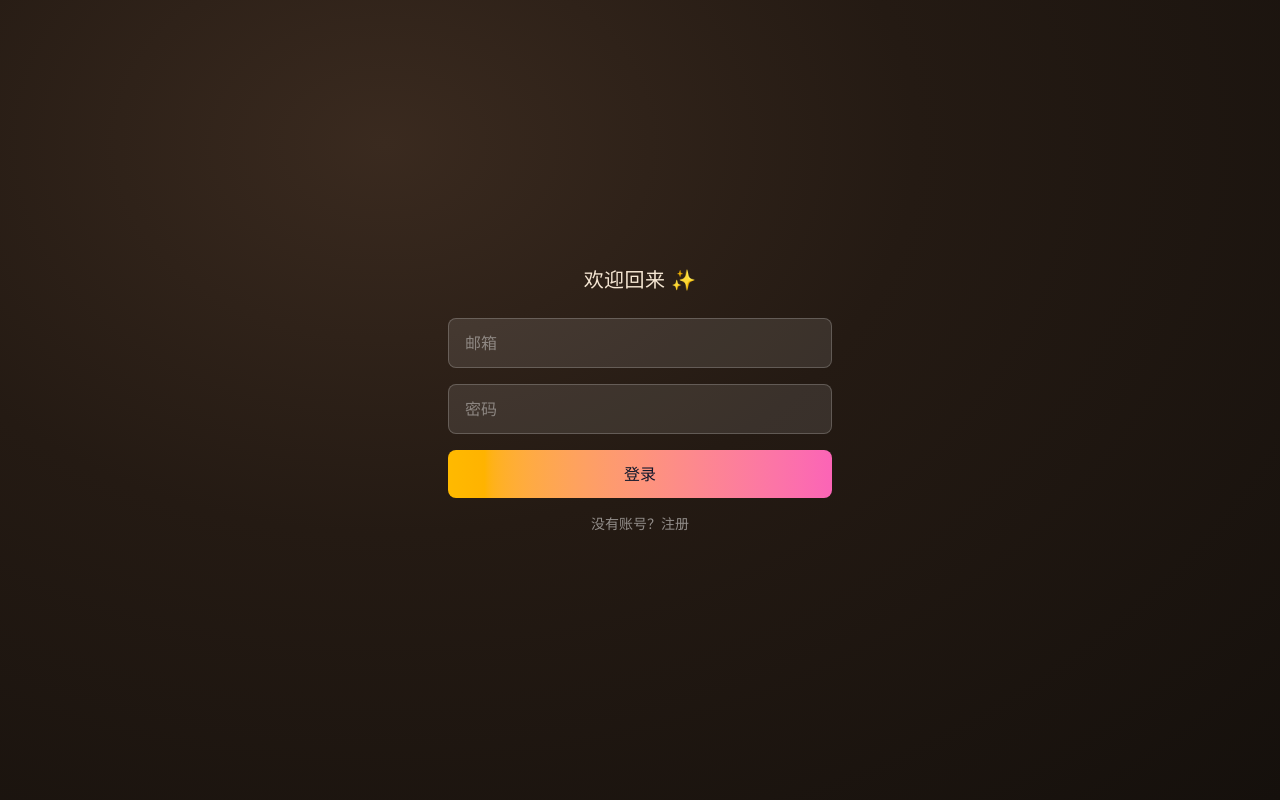
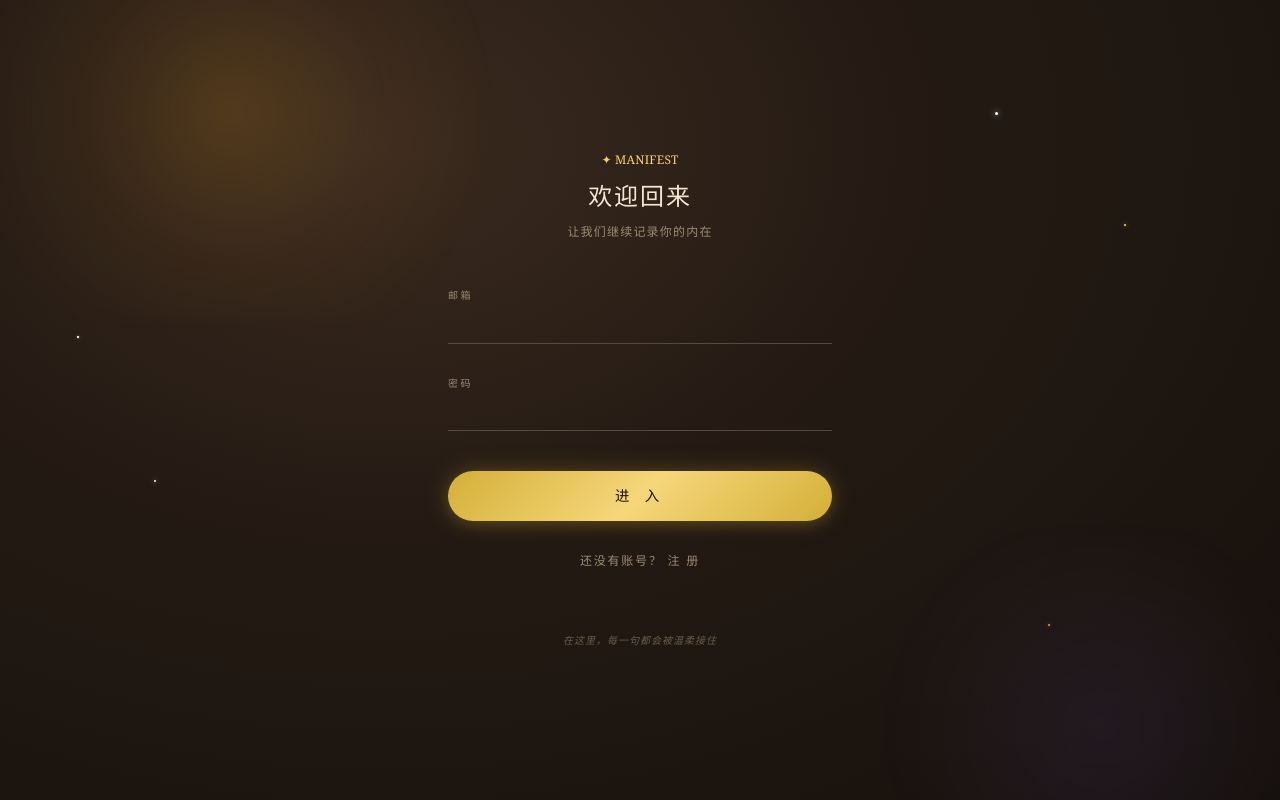
Before and after one commit to zzq483727zzq-dotcom/manifest-diary, a Next.js app: page /login in a window 1280 px wide. Built offline with nearby package versions, Linux system fonts and the light colour scheme; no server answers.

Commit message:
feat(visual): rebuild login page with minimal whitespace + gold underline inputs + ceremonial button

```diff
--- a/src/app/login/page.tsx
+++ b/src/app/login/page.tsx
@@ -1,12 +1,114 @@
-import { AuthForm } from "@/components/AuthForm";
+import { AuthForm } from '@/components/AuthForm';
 
 export default function LoginPage() {
   return (
     <main
-      className="min-h-screen flex items-center justify-center p-4"
-      style={{ backgroundColor: "var(--bg-primary)" }}
+      className="min-h-screen flex items-center justify-center p-6 relative overflow-hidden"
+      data-theme="night"
     >
-      <AuthForm />
+      {/* 顶部台灯光晕：左上一缕暖橘 */}
+      <div
+        aria-hidden
+        className="absolute pointer-events-none"
+        style={{
+          top: '-12%',
+          left: '-8%',
+          width: '52%',
+          height: '52%',
+          background:
+            'radial-gradient(circle, rgba(245,166,35,0.16) 0%, rgba(245,166,35,0.04) 38%, transparent 68%)',
+          filter: 'blur(8px)',
+        }}
+      />
+
+      {/* 右下：冷紫余晖 */}
+      <div
+        aria-hidden
+        className="absolute pointer-events-none"
+        style={{
+          bottom: '-15%',
+          right: '-10%',
+          width: '48%',
+          height: '48%',
+          background:
+            'radial-gradient(circle, rgba(120,90,200,0.10) 0%, transparent 60%)',
+          filter: 'blur(10px)',
+        }}
+      />
+
+      {/* 稀疏星点：金色 + 白色微光，散落几颗 */}
+      <div aria-hidden className="absolute inset-0 pointer-events-none">
+        <span
+          className="absolute breathe"
+          style={{
+            top: '14%',
+            right: '22%',
+            width: '3px',
+            height: '3px',
+            borderRadius: '50%',
+            background: '#fff',
+            boxShadow: '0 0 6px rgba(255,255,255,0.85)',
+            animationDelay: '0.2s',
+          }}
+        />
+        <span
+          className="absolute breathe"
+          style={{
+            top: '28%',
+            right: '12%',
+            width: '2px',
+            height: '2px',
+            borderRadius: '50%',
+            background: 'var(--gold-bright)',
+            boxShadow: '0 0 5px rgba(245,215,122,0.75)',
+            animationDelay: '0.8s',
+          }}
+        />
+        <span
+          className="absolute breathe"
+          style={{
+            top: '60%',
+            left: '12%',
+            width: '2px',
+            height: '2px',
+            borderRadius: '50%',
+            background: '#fff',
+            boxShadow: '0 0 5px rgba(255,255,255,0.65)',
+            animationDelay: '1.5s',
+          }}
+        />
+        <span
+          className="absolute breathe"
+          style={{
+            top: '78%',
+            right: '18%',
+            width: '2px',
+            height: '2px',
+            borderRadius: '50%',
+            background: 'var(--gold-solid)',
+            boxShadow: '0 0 4px rgba(212,175,55,0.6)',
+            animationDelay: '2.4s',
+          }}
+        />
+        <span
+          className="absolute breathe"
+          style={{
+            top: '42%',
+            left: '6%',
+            width: '1.5px',
+            height: '1.5px',
+            borderRadius: '50%',
+            background: '#fff',
+            boxShadow: '0 0 3px rgba(255,255,255,0.5)',
+            animationDelay: '3s',
+          }}
+        />
+      </div>
+
+      {/* AuthForm 居中 */}
+      <div className="relative z-10 w-full">
+        <AuthForm />
+      </div>
     </main>
   );
 }
--- a/src/components/AuthForm.tsx
+++ b/src/components/AuthForm.tsx
@@ -1,14 +1,17 @@
-"use client";
+'use client';
 
-import { useState } from "react";
-import { createBrowserClient } from "@/lib/supabase/browser";
+import { useState } from 'react';
+import { motion } from 'framer-motion';
+import { createBrowserClient } from '@/lib/supabase/browser';
 
 export function AuthForm() {
   const [isLogin, setIsLogin] = useState(true);
-  const [email, setEmail] = useState("");
-  const [password, setPassword] = useState("");
+  const [email, setEmail] = useState('');
+  const [password, setPassword] = useState('');
   const [loading, setLoading] = useState(false);
   const [message, setMessage] = useState<string | null>(null);
+  const [emailFocused, setEmailFocused] = useState(false);
+  const [pwdFocused, setPwdFocused] = useState(false);
 
   const supabase = createBrowserClient();
 
@@ -18,88 +21,165 @@ export function AuthForm() {
     setMessage(null);
 
     if (isLogin) {
-      const { error } = await supabase.auth.signInWithPassword({
-        email,
-        password,
-      });
-      if (error) {
-        setMessage(error.message);
-      } else {
-        window.location.href = "/";
-      }
+      const { error } = await supabase.auth.signInWithPassword({ email, password });
+      if (error) setMessage(error.message);
+      else window.location.href = '/';
     } else {
       const { error } = await supabase.auth.signUp({
         email,
         password,
-        options: {
-          emailRedirectTo: `${window.location.origin}/auth/callback`,
-        },
+        options: { emailRedirectTo: `${window.location.origin}/auth/callback` },
       });
-      if (error) {
-        setMessage(error.message);
-      } else {
-        setMessage("注册成功！请检查邮箱确认链接。");
+      if (error) setMessage(error.message);
+      else setMessage('注册成功，请检查邮箱确认链接');
     }
-    }
-
     setLoading(false);
   };
 
   return (
-    <div className="w-full max-w-sm mx-auto">
-      <form onSubmit={handleSubmit} className="flex flex-col gap-4">
-        <h2 className="text-xl font-light text-center mb-2">
-          {isLogin ? "欢迎回来 ✨" : "开始你的显化之旅"}
-        </h2>
+    <div className="w-full max-w-sm mx-auto animate-fade-in">
+      {/* 品牌标题区 */}
+      <div className="text-center mb-12">
+        <div
+          className="font-serif text-xs tracking-[0.4em] mb-3 text-gold"
+          style={{ fontWeight: 500 }}
+        >
+          ✦ MANIFEST
+        </div>
+        <h1
+          className="font-serif text-2xl font-light"
+          style={{ color: 'var(--text-primary)', letterSpacing: '0.08em' }}
+        >
+          {isLogin ? '欢迎回来' : '开始你的显化之旅'}
+        </h1>
+        <p
+          className="mt-3 text-xs"
+          style={{ color: 'var(--text-secondary)', letterSpacing: '0.1em' }}
+        >
+          {isLogin ? '让我们继续记录你的内在' : '愿这里成为你内心的回响'}
+        </p>
+      </div>
 
+      <form onSubmit={handleSubmit} className="flex flex-col gap-8">
+        {/* 邮箱：纯下划线输入 */}
+        <div>
+          <label
+            className="block text-[10px] tracking-[0.25em] mb-2"
+            style={{
+              color: emailFocused ? 'var(--gold-bright)' : 'var(--text-secondary)',
+              transition: 'color 0.3s',
+            }}
+          >
+            邮箱
+          </label>
           <input
             type="email"
-          placeholder="邮箱"
             value={email}
             onChange={(e) => setEmail(e.target.value)}
+            onFocus={() => setEmailFocused(true)}
+            onBlur={() => setEmailFocused(false)}
             required
-          className="px-4 py-3 rounded-lg bg-white/10 border border-white/20
-                     placeholder:text-white/40 text-white focus:outline-none
-                     focus:border-amber-400/50 transition-colors"
+            autoComplete="email"
+            className="w-full bg-transparent outline-none pb-2"
+            style={{
+              color: 'var(--text-primary)',
+              borderBottom: `1px solid ${emailFocused ? 'var(--gold-solid)' : 'var(--border-soft)'}`,
+              transition: 'border-color 0.3s',
+              fontSize: '0.95rem',
+              letterSpacing: '0.04em',
+            }}
           />
+        </div>
 
+        <div>
+          <label
+            className="block text-[10px] tracking-[0.25em] mb-2"
+            style={{
+              color: pwdFocused ? 'var(--gold-bright)' : 'var(--text-secondary)',
+              transition: 'color 0.3s',
+            }}
+          >
+            密码
+          </label>
           <input
             type="password"
-          placeholder="密码"
             value={password}
             onChange={(e) => setPassword(e.target.value)}
+            onFocus={() => setPwdFocused(true)}
+            onBlur={() => setPwdFocused(false)}
             required
             minLength={6}
-          className="px-4 py-3 rounded-lg bg-white/10 border border-white/20
-                     placeholder:text-white/40 text-white focus:outline-none
-                     focus:border-amber-400/50 transition-colors"
+            autoComplete={isLogin ? 'current-password' : 'new-password'}
+            className="w-full bg-transparent outline-none pb-2"
+            style={{
+              color: 'var(--text-primary)',
+              borderBottom: `1px solid ${pwdFocused ? 'var(--gold-solid)' : 'var(--border-soft)'}`,
+              transition: 'border-color 0.3s',
+              fontSize: '0.95rem',
+              letterSpacing: '0.04em',
+            }}
           />
+        </div>
 
-        <button
+        {/* 金色仪式按钮 */}
+        <motion.button
           type="submit"
           disabled={loading}
-          className="px-4 py-3 rounded-lg bg-gradient-to-r from-amber-400 to-pink-400
-                     text-slate-900 font-medium hover:opacity-90 transition-opacity
-                     disabled:opacity-50"
+          whileHover={{ y: -1.5 }}
+          whileTap={{ scale: 0.97 }}
+          className="ceremonial-tap relative w-full py-3.5 mt-2 rounded-full font-serif"
+          style={{
+            background: 'var(--gold-gradient)',
+            color: '#1a120b',
+            letterSpacing: '0.4em',
+            fontSize: '0.9rem',
+            opacity: loading ? 0.6 : 1,
+            cursor: loading ? 'not-allowed' : 'pointer',
+            boxShadow: loading
+              ? 'none'
+              : '0 0 24px rgba(212,175,55,0.25), 0 4px 14px rgba(212,175,55,0.15)',
+            transition: 'box-shadow 0.3s, opacity 0.3s',
+          }}
         >
-          {loading ? "..." : isLogin ? "登录" : "注册"}
-        </button>
+          {loading ? '...' : isLogin ? '进 入' : '开 始'}
+        </motion.button>
 
+        {/* 错误/成功消息 */}
         {message && (
-          <p className="text-sm text-center text-amber-300">{message}</p>
+          <motion.p
+            initial={{ opacity: 0, y: -4 }}
+            animate={{ opacity: 1, y: 0 }}
+            className="text-center text-xs"
+            style={{ color: 'var(--gold-bright)', letterSpacing: '0.05em' }}
+          >
+            {message}
+          </motion.p>
         )}
 
+        {/* 切换登录/注册 */}
         <button
           type="button"
           onClick={() => {
             setIsLogin(!isLogin);
             setMessage(null);
           }}
-          className="text-sm text-white/50 hover:text-white/70 transition-colors text-center"
+          className="mx-auto text-xs hover:opacity-80 transition-opacity"
+          style={{
+            color: 'var(--text-secondary)',
+            letterSpacing: '0.15em',
+          }}
         >
-          {isLogin ? "没有账号？注册" : "已有账号？登录"}
+          {isLogin ? '还没有账号？  注 册' : '已有账号？  登 录'}
         </button>
       </form>
+
+      {/* 底部诗意小字 */}
+      <p
+        className="mt-16 text-center text-[10px] font-serif italic"
+        style={{ color: 'var(--text-secondary)', letterSpacing: '0.1em', opacity: 0.6 }}
+      >
+        在这里，每一句都会被温柔接住
+      </p>
     </div>
   );
 }
```
Lines whose indentation alone changed are shown as unchanged.
